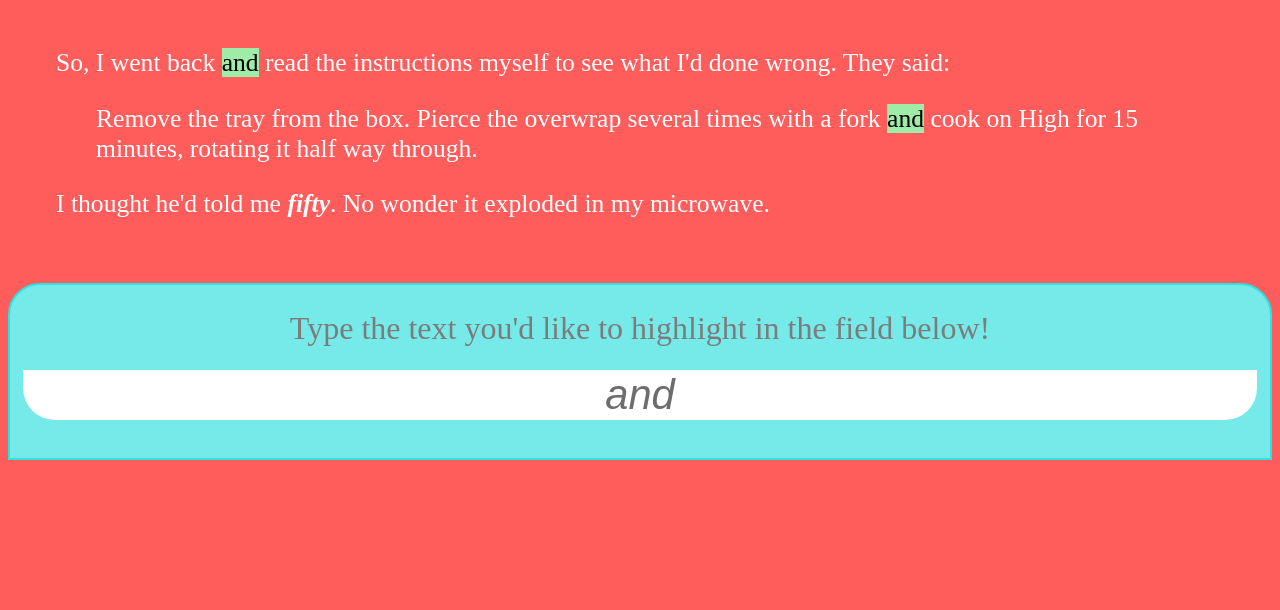
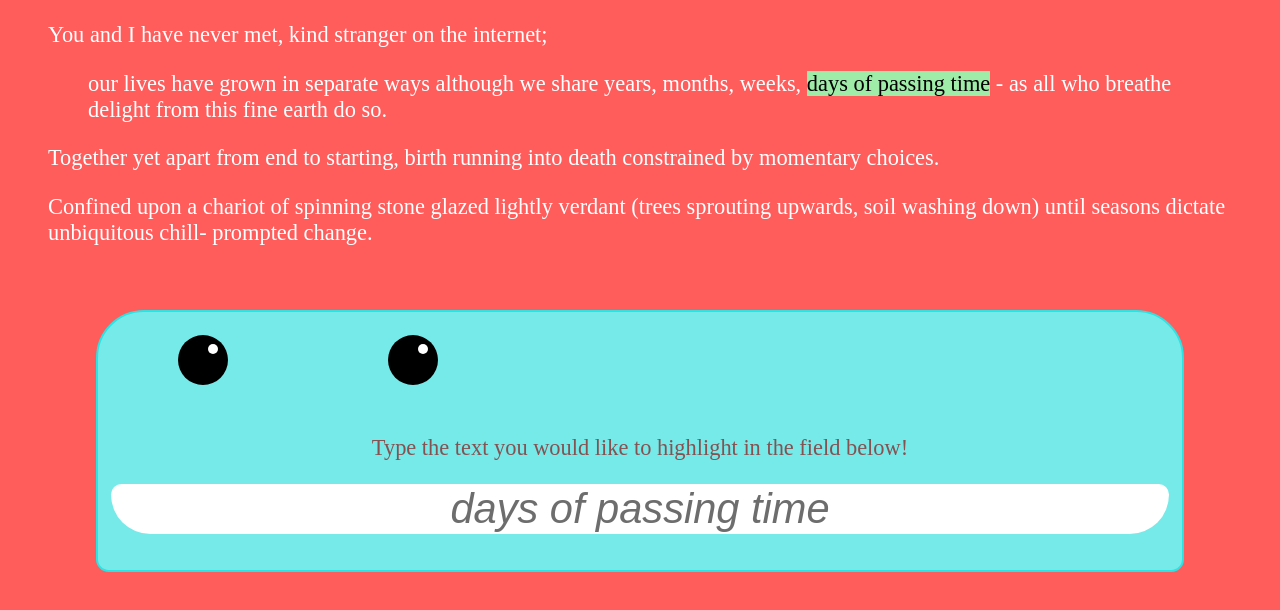
Before and after one commit to saltyjohn/ccv-webdev-1151, a website: page routes/asssignment02/after02.html in a window 1280 px wide. Drawn offline with Linux system fonts and the light colour scheme.

Commit message:
created eyes that look toward highlighted text, still has bugs - case sensitive, linear locating leaves innacurate looking directions, only finds the first <mark> element on the page and not the closest, etxc

```diff
--- a/routes/asssignment02/after02.html
+++ b/routes/asssignment02/after02.html
@@ -7,19 +7,33 @@
   <link rel="stylesheet" href="common/css/assign02_02.css">
 </head>
 
+<!--  -->
+
 <body>
   <div id="query-field">
-    <p>So, I went back and read the instructions myself to see what I'd done wrong. They said:</p>
+    <p>You and I have never met, kind stranger on the internet;</p>
     <blockquote>
-      <p>Remove the tray from the box. Pierce the overwrap several times with a fork and cook on High for 15 minutes, rotating
-        it half way through.</p>
+      <p>our lives have grown in separate ways although we share years, months, weeks, days of passing time -
+      </p>
     </blockquote>
-    <p>I thought he'd told me
-      <em>fifty</em>. No wonder it exploded in my microwave.</p>
+    <p>
+      as all who breathe delight from this fine earth do so, together yet apart from end to starting, birth running into death
+      constrained by momentary choices.
+    </p>
+    <p>confined upon a chariot of spinning stone glazed lightly verdant (trees sprouting upwards, soil washing down) until seasons
+      dictate unbiquitous chill- prompted change.</p>
   </div>
   <div id="search-container">
-    <label>Type the text you'd like to highlight in the field below!</label>
-    <input type="text" id="search-input" onkeyup="highlightSelectedText()" value="and">
+    <div id="eyes">
+      <div class="eye">
+        <div class="glimmer"></div>
+      </div>
+      <div class="eye">
+        <div class="glimmer"></div>
+      </div>
+    </div>
+    <label>Type the text you would like to highlight in the field below!</label>
+    <input type="text" id="search-input" onkeyup="highlightSelectedText()" value="days of passing time">
   </div>
 
   <script src="common/js/highlight.js"></script>
--- a/routes/asssignment02/common/css/assign02_02.css
+++ b/routes/asssignment02/common/css/assign02_02.css
@@ -1,42 +1,43 @@
 /* Variables */
 :root {
-  --main-rem: 2rem;
+  --main-rem: 3rem;
+  --alt-rem: .8rem;
 }
 
 /* Globals */
 body {
   background-color: #FF5C5C;
+  margin: 0 3rem;
 }
 em {
   font-weight: 600;
 }
 p {
   color: #fff;
-  font-size: 1.6rem;
+  font-size: 1.4rem;
 }
 mark {
   background-color: #9eeca8;
   color: #000;
 }
 
-#query-field {
-  margin: 3rem;
-}
-
+/* Search Container General */
 #search-container {
   display: flex;
   flex-direction: column;
   text-align: center;
-  margin-top: 4rem;
+  margin: 4rem 3rem;
   padding: 2% 0;
   background-color: #76e9e9;
   border: 2px solid #2de2e2;
   border-top-left-radius: var(--main-rem);
   border-top-right-radius: var(--main-rem);
+  border-bottom-left-radius: var(--alt-rem);
+  border-bottom-right-radius: var(--alt-rem);
 }
 #search-container>label {
-  color: #7c7c7c;
-  font-size: 2rem;
+  color: #855151;
+  font-size: 1.4rem;
   margin-bottom: .6rem;
 }
 #search-container>input {
@@ -48,7 +49,39 @@ mark {
   margin: .8rem;
   border-bottom-right-radius: var(--main-rem);
   border-bottom-left-radius: var(--main-rem);
+  border-top-left-radius: var(--alt-rem);
+  border-top-right-radius: var(--alt-rem);
 }
 #search-container> *:focus {
   outline: none;
 }
+
+/* Search Box Creature Eyes */
+#eyes {
+  display: flex;
+  flex-direction: row;
+  padding-bottom: 50px;
+}
+.eye {
+  background-color: #000;
+  height: 50px;
+  width: 50px;
+  border-radius: 50%;
+  margin: 0px 5rem;
+  position: relative;
+}
+.eye:nth-of-type(0) {
+  padding-left: 2rem;
+}
+.eye:nth-of-type(1) {
+  align-self: flex-end;
+}
+.glimmer {
+  background-color: #fff;
+  height: 10px;
+  width: 10px;
+  border-radius: 50%;
+  position: absolute;
+  left: 12px;
+  top: 8px;
+}
--- a/routes/asssignment02/common/js/highlight.js
+++ b/routes/asssignment02/common/js/highlight.js
@@ -1,23 +1,25 @@
 const initialHTML = `
-<p>So, I went back and read the instructions myself to see what I'd done wrong. They said:</p>
-
-<blockquote>
-  <p>Remove the tray from the box. Pierce the overwrap several times with a fork and cook on High for 15 minutes, rotating
-    it half way through.</p>
-</blockquote>
-
-<p>I thought he'd told me
-  <em>fifty</em>. No wonder it exploded in my microwave.</p>
-`
+<p>You and I have never met, kind stranger on the internet;</p>
+    <blockquote>
+      <p>our lives have grown in separate ways although we share years, months, weeks, days of passing time - as all who breathe delight from this fine earth do so.
+      </p>
+    </blockquote>
+    <p>
+      Together yet apart from end to starting, birth running into death
+      constrained by momentary choices.
+    </p>
+    <p>Confined upon a chariot of spinning stone glazed lightly verdant (trees sprouting upwards, soil washing down) until seasons
+      dictate unbiquitous chill- prompted change.</p>
+`;
 
 // Function to highlight input text
 const highlightSelectedText = () => {
-  const initQuery = document.getElementById('query-field')
+  const queryField = document.getElementById('query-field')
   const search = document.getElementById('search-input').value;
   const pNodes = document.getElementsByTagName('p');
 
   // Reset for backspace keypress
-  initQuery.innerHTML = initialHTML;
+  queryField.innerHTML = initialHTML;
 
   // Create new RegEx out of input
   const searchRegex = new RegExp(search);
@@ -26,17 +28,80 @@ const highlightSelectedText = () => {
   for (let i in pNodes) {
     const node = pNodes[i];
     // If nodeType is an element,
-    // search is not an empty string,
+    // search is not an empty string OR single space,
     // and the search returns a match index
     if (
       node.nodeType === 1 &&
-      node.innerHTML.search(searchRegex) !== -1 &&
-      search !== ''
+      node.innerText.search(searchRegex) !== -1 &&
+      (search !== '' && search !== ' ')
     ) {
+      // Error: when typing 'ough.' in search
+      //   => changes 3rd <p> 'thought' to highlighted 'ough.'
       node.innerHTML = node.innerHTML.split(searchRegex).join(`<mark>${search}</mark>`)
+      moveEyes(node.innerHTML.search());
+    }
+    else if (search === '') {
+      moveEyes(true)
     }
   }
 }
 
-// for initial load and default text value 'and'
+// for initial load and default text value
 highlightSelectedText()
+
+// Point glimmer in eyes toward first result in search
+// Max [left, top] for right most word 'through.' [34px, 12px]
+// Min [left, top] for left most phrase 'I thought' [12px, 8px]
+// NOTE: Max && Min arbitrarily changed to look better in eyeVal formulas
+function moveEyes(lookback = false) {
+  // if nothing is selected
+  if (lookback) {
+    changeGlimmerPosition(20, 20);
+  }
+  // calculate and set
+  else {
+    // retrieve needed elements
+    const eye = document.getElementsByClassName('eye')[0];
+    const mark = document.getElementsByTagName('mark')[0];
+    const minEl = document.getElementsByTagName('p')[2];
+    const maxEl = document.getElementsByTagName('p')[1];
+
+    // retrieve location information
+    const eyeRect = eye.getBoundingClientRect();
+    const markRect = mark.getBoundingClientRect();
+    const minRect = minEl.getBoundingClientRect();
+    const maxRect = maxEl.getBoundingClientRect();
+
+
+    // define the center of each element in realtion to the page
+    const eyeY = eyeRect.top + 20;
+    const eyeX = eyeRect.left + 20;
+    const markX = (markRect.width / 2) + markRect.left;
+    const markY = (markRect.height / 2) + markRect.top;
+    const minY = minRect.top;
+    const minX = minRect.left;
+    const maxY = maxRect.top;
+    // position to far right, the max, is 'right' property
+    const maxX = maxRect.right;
+
+    // math from picture, but with updated range and base values
+    // to more accurately point in direction of highlighted element
+    const eyeValY = (((markY - minY) / (maxY - minY)) * 4) + 5
+    const eyeValX = (((markX - minX) / (maxX - minX)) * 22) + 14
+
+    changeGlimmerPosition(eyeValY, eyeValX)
+  }
+}
+
+
+// set eye positions for each 'glimmer' element
+function changeGlimmerPosition(top, left) {
+  const glimmer = document.getElementsByClassName('glimmer');
+
+  for (let i in glimmer) {
+    if (i < 2) {
+      glimmer[i].style.top = `${top}px`;
+      glimmer[i].style.left = `${left}px`;
+    }
+  }
+}
```
Also changed, not shown: routes/asssignment02/common/css/assign02_01.css (added).
